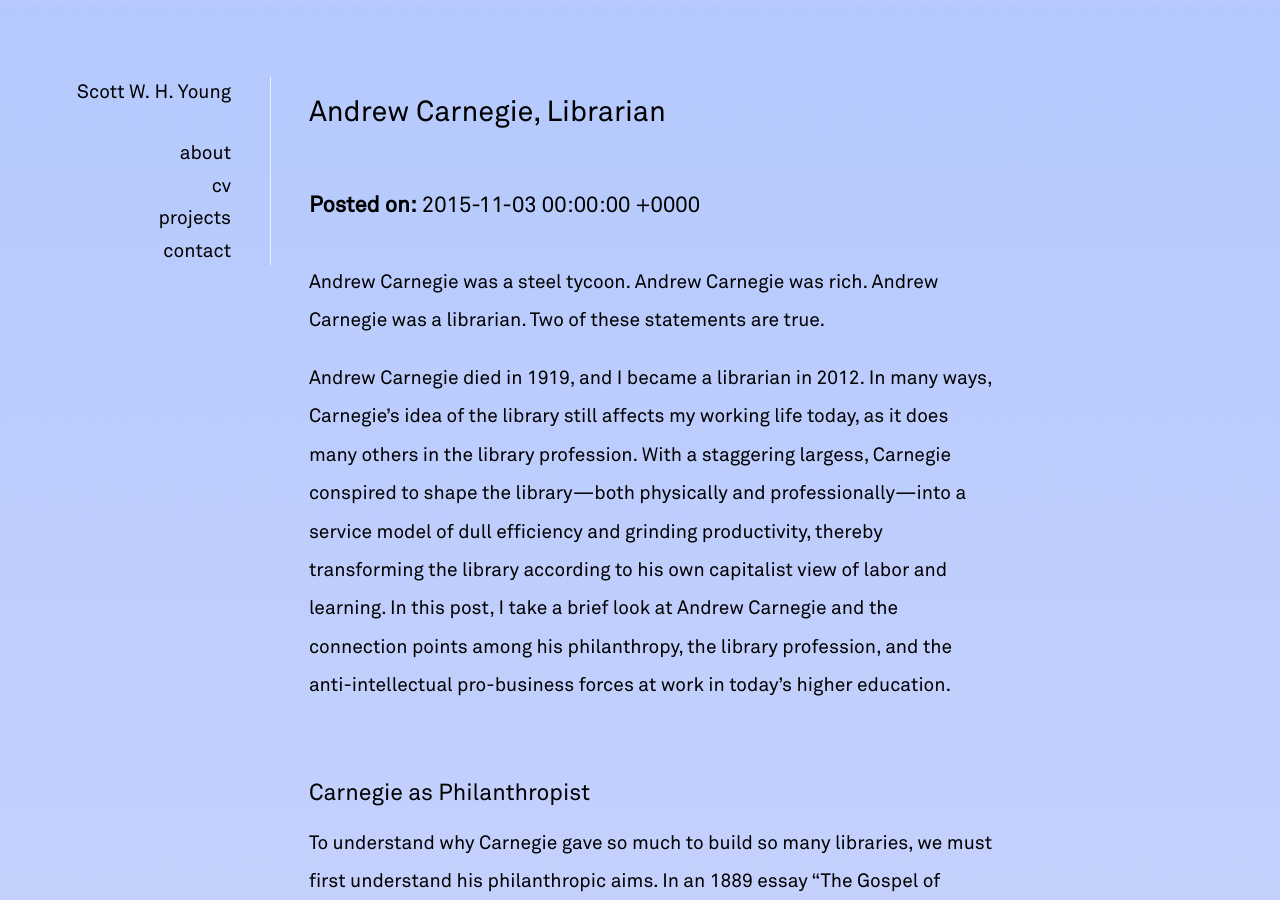
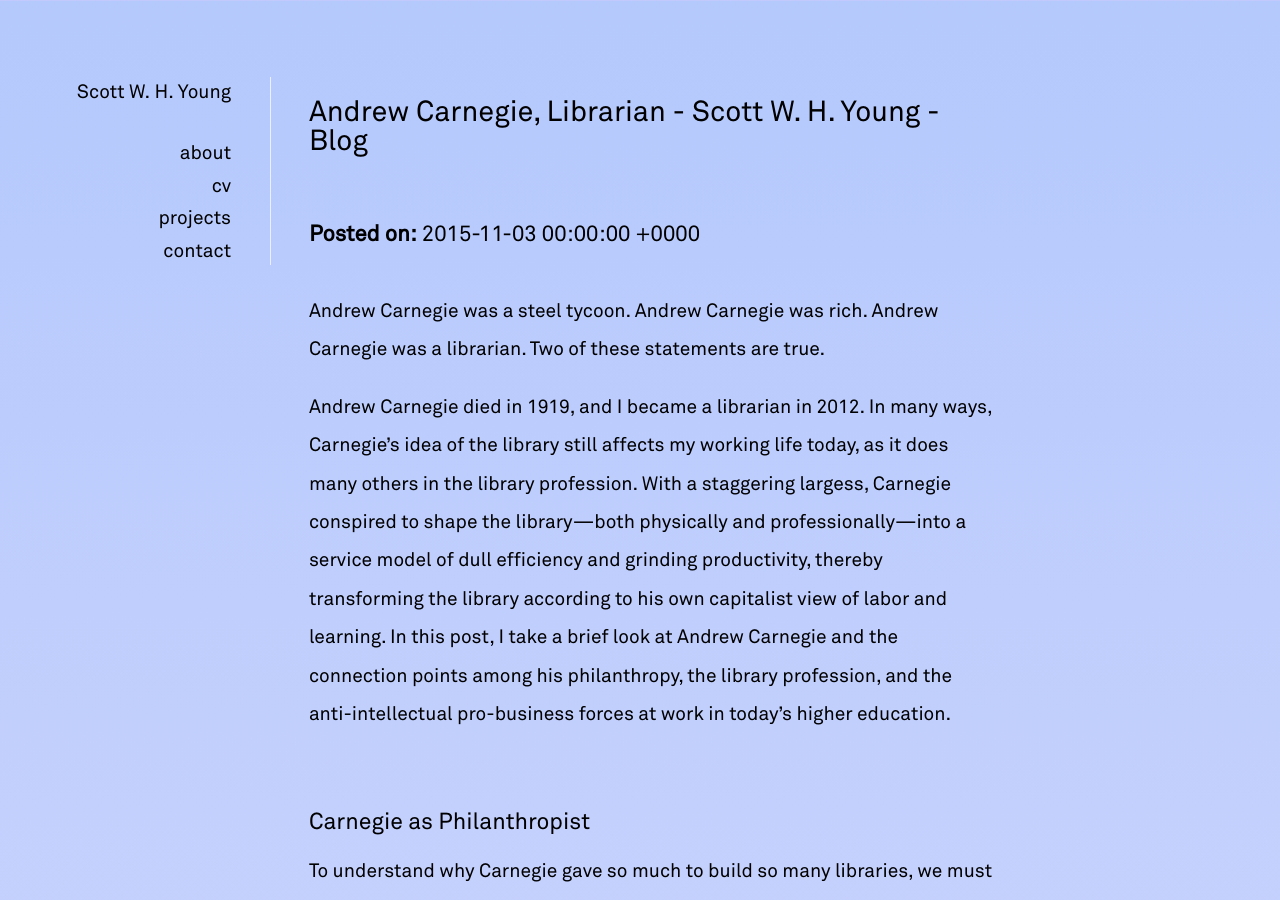
Before and after one commit to swyoung/swyoung.github.io, a Jekyll site: the page built from _posts/2015-11-03-andrew-carnegie-librarian.md, in a window 1280 px wide and 900 px high. Built offline with Jekyll 4.4.1, drawn with Linux system fonts in a browser that asks for light colours; nearby versions of some CDN libraries; a style sheet for code colours, icons or effects is not loaded; part of the change alters nothing that is shown.

Commit message:
Update 2015-11-03-andrew-carnegie-librarian.md

```diff
--- a/_posts/2015-11-03-andrew-carnegie-librarian.md
+++ b/_posts/2015-11-03-andrew-carnegie-librarian.md
@@ -1,7 +1,8 @@
 ---
 layout: post
 usehighlight: false
-title: Andrew Carnegie, Librarian
+title: Andrew Carnegie, Librarian - Scott W. H. Young - Blog
+description: Andrew Carnegie was a steel tycoon. Andrew Carnegie was rich. Andrew Carnegie was a librarian. Two of these statements are true.
 date: 2015-11-03
 ---
 
```
